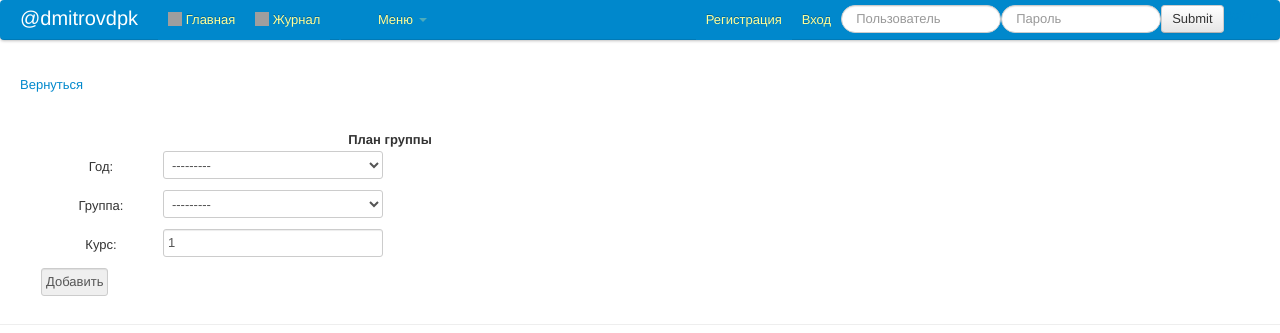
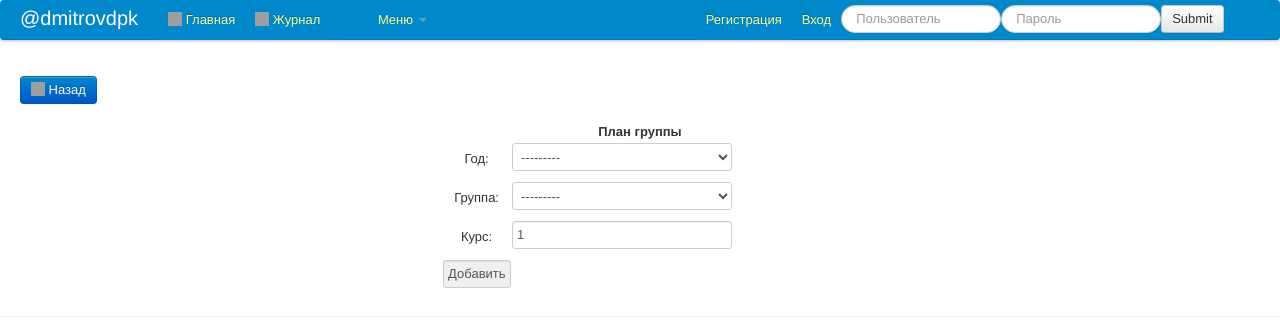
Before and after one commit to tarasov/deproc, a Django app: a page that uses deproc/templates/admin/add_group_plan.html in a window 1280 px wide. Shown: the top 333 px of the page. Run offline with Django 3.2, Linux system fonts and the light colour scheme; data comes from the database, SQL or seed files in the repository; parts of the project's set-up code (start-up, migrations or seed data) failed here and were passed over; grey boxes are pictures that could not be loaded.

```diff
--- a/deproc/templates/admin/add_group_plan.html
+++ b/deproc/templates/admin/add_group_plan.html
@@ -2,21 +2,24 @@
 
 
 {% block main %}
-    <a href="{% url plan_group %}">Вернуться</a>
-    <br><br><br>
+    <a class="btn btn-primary" href="{% url group_plan %}"><i class="icon-arrow-left icon-white"></i> Назад</a>
+    <br><br>
     <div class="row-fluid">
-        <form action="" method="POST">{% csrf_token %}
-            <table class="group_plan span9">
-                <tr>
-                    <th colspan="2">План группы</th>
-                </tr>
+        <div class="span4">&nbsp;</div>
+
+        <table class="tariffication span4">
+            <tr>
+                <th colspan="2">План группы</th>
+            </tr>
+            <form action="" method="POST">{% csrf_token %}
                 {{ form_plan_group.as_table }}
                 <tr>
                     <td colspan="2">
                         <input type="submit" value="Добавить"/>
                     </td>
                 </tr>
-            </table>
-        </form>
+            </form>
+        </table>
     </div>
+
 {% endblock %}
--- a/deproc/templates/admin/add_tariffication.html
+++ b/deproc/templates/admin/add_tariffication.html
@@ -1,7 +1,7 @@
 {% extends 'base.html' %}
 
 {% block main %}
-    <a href="{% url tariffication %}">Вернуться</a>
+    <a class="btn btn-primary" href="{% url tariffication %}"><i class="icon-arrow-left icon-white"></i> Назад</a>
     <br><br>
     <div class="row-fluid">
         <div class="span2">&nbsp;</div>
--- a/deproc/templates/schedule/schedule.html
+++ b/deproc/templates/schedule/schedule.html
@@ -15,7 +15,7 @@
         <div class="span2">
             <form action="{% url schedule_index %}" method="GET">
 
-                <div class="input-append date" id="datepicker" data-date="{{ this_day.day|date:"d.m.Y" }}" data-date-format="dd.mm.yyyy">
+                <div class="input-append date" id="datepicker" data-date="{{ this_day.day|date:"d.m.Y" }}" data-date-format="dd.mm.yyyy" data-date-weekstart=1>
                     <input class="span2" size="16" type="text" name="day" value="{{ this_day.day|date:"d.m.Y" }}">
                     <span class="add-on"><i class="icon-th"></i></span>
                 </div>
--- a/deproc/templates/tariffication/group_plan.html
+++ b/deproc/templates/tariffication/group_plan.html
@@ -6,7 +6,7 @@
 {% block main %}
     <br>
     <div class="row-fluid">
-        <table class="group-plan span10" style="text-align: center;">
+        <table class="group-plan span12" style="text-align: center;">
             <tr>
                 <th colspan="3" style="padding-bottom: 30px;"><h3>Группы учебного года {{ year }}</h3></th>
             </tr>
```
